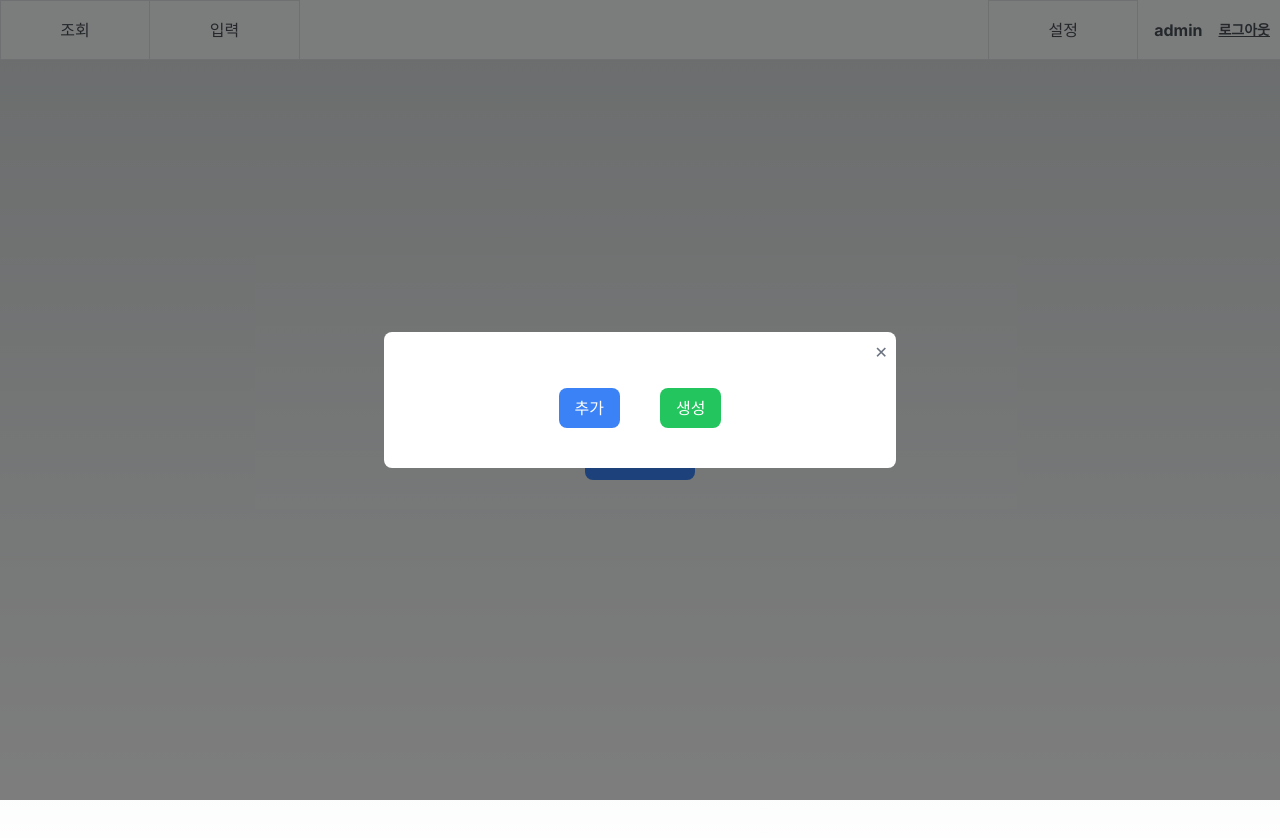
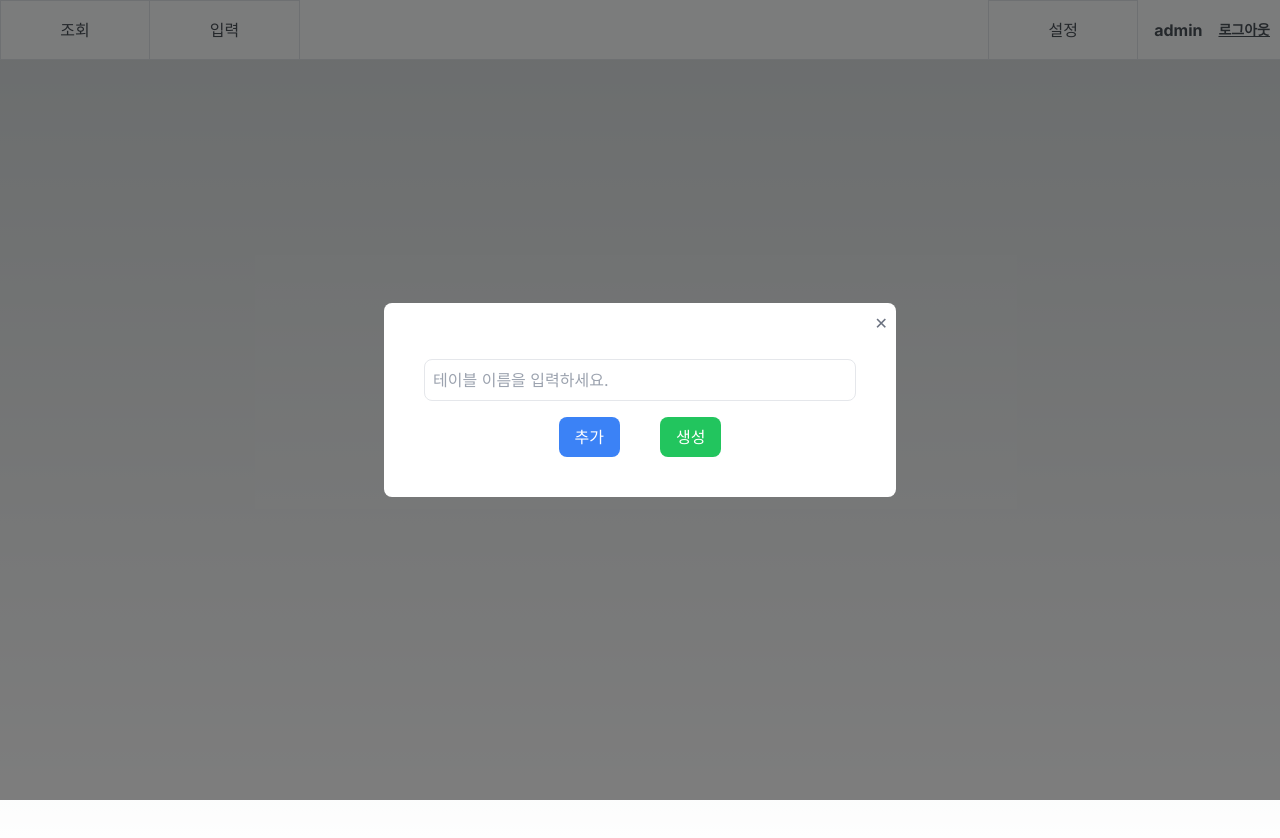
Before and after one commit to KDT-IaaS-Class-Two-Group/KDT-IaaS-2-ProjectA-1team, a Next.js app in the folder frontnext/: page /InsertPage in a window 1280 px wide. Both pictures are taken after a click on the button "테이블 생성". Shown: the top 838 px of the page. Built offline with nearby package versions, Linux system fonts and the light colour scheme.

Commit message:
:egg: 정호연 : 테이블 이름 <input> 이동 완료

```diff
--- a/frontnext/src/app/ui/modal/components/addSets.tsx
+++ b/frontnext/src/app/ui/modal/components/addSets.tsx
@@ -16,7 +16,13 @@ export const AddSets = () => {
 
   return (
     <div>
-      <div ref={containerRef}></div>
+      <div ref={containerRef}>
+        <input
+          type="text"
+          placeholder="테이블 이름을 입력하세요."
+          className="border rounded-lg p-2 w-full mb-4"
+        />
+      </div>
       <div className="space-x-10">
         <button
           type="button"
```
